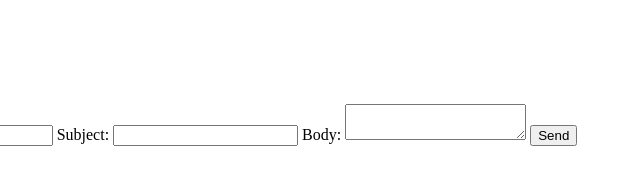
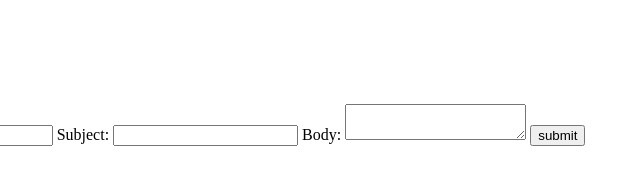
Before and after one commit to cjkmy/portfolio, a plain HTML site: page contact/index.html in a window 1280 px wide. Shown: the full height of the page, 187-827 px from the left. Drawn offline with Linux system fonts and the light colour scheme.

Commit message:
Update index.html

```diff
--- a/contact/index.html
+++ b/contact/index.html
@@ -32,7 +32,7 @@
         <textarea name="body" id=""></textarea>
     </label>
 
-    <button type="submit">Send</button>
+    <button type="submit">submit</button>
     </form>
 
 </body>
```
